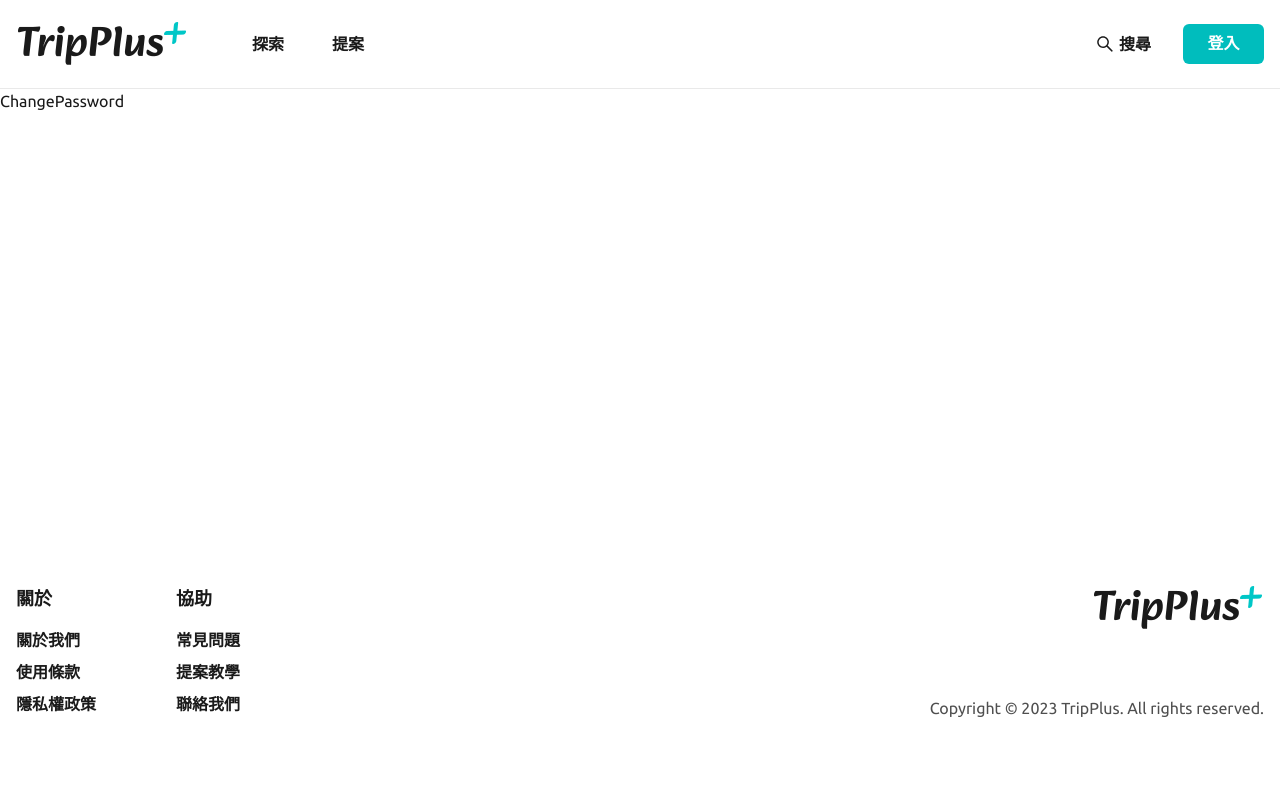
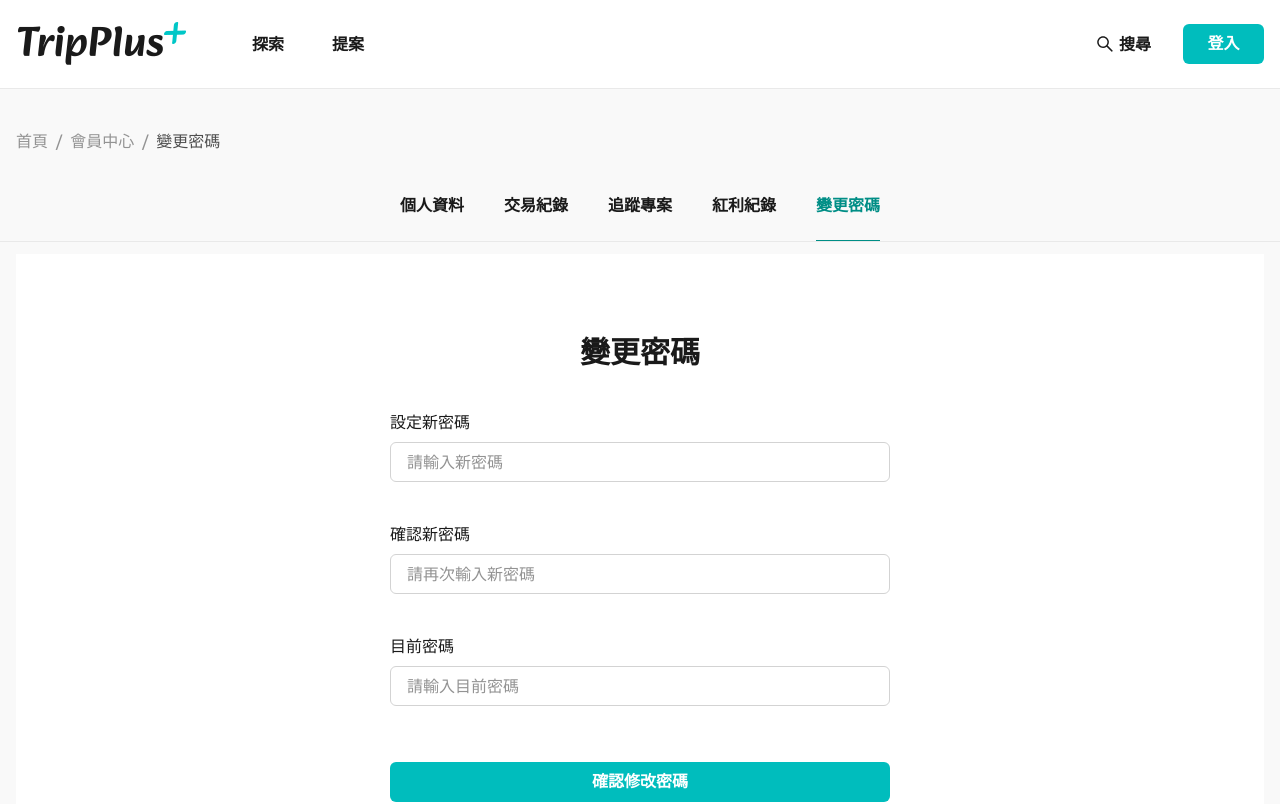
Before and after one commit to gn00678465/TripPlus-client, a Next.js app: page /user/change-password in a window 1280 px wide. Shown: the top 804 px of the page. Built offline with nearby package versions, Linux system fonts and the light colour scheme.

Commit message:
feat: 變更密碼切版

```diff
--- a/src/components/User/menu.tsx
+++ b/src/components/User/menu.tsx
@@ -1,12 +1,10 @@
 import Link from 'next/link';
 import { Flex } from '@chakra-ui/react';
-import { useState } from 'react';
+import { useRouter } from 'next/router';
+
 const UserMenu = () => {
-  const [selectedTab, setSelectedTab] = useState(0);
-
-  const handleTabClick = (index: number) => {
-    setSelectedTab(index);
-  };
+  const router = useRouter();
+  const pathName = router.pathname;
 
   interface Menu {
     title: string;
@@ -15,28 +13,24 @@ const UserMenu = () => {
 
   const menu: Menu[] = [
     { title: '個人資料', url: '/user/account' },
-    { title: '交易紀錄', url: '' },
-    { title: '追蹤專案', url: '' },
-    { title: '紅利紀錄', url: '' },
+    { title: '交易紀錄', url: '/user/transactions' },
+    { title: '追蹤專案', url: '/user/followings' },
+    { title: '紅利紀錄', url: '/user/bonus' },
     { title: '變更密碼', url: '/user/change-password' }
   ];
 
   return (
     <Flex as="ul" className="whitespace-nowrap sm:justify-center">
       {menu.map((item, index) => (
-        <li
-          className="px-2.5 md:px-5"
-          key={index}
-          onClick={() => handleTabClick(index)}
-        >
+        <li className="px-2.5 md:px-5" key={index}>
           <Link
             href={item.url}
             className={`relative font-semibold text-gray-900 transition-colors hover:text-secondary-emphasis-500 ${
-              selectedTab === index ? 'text-secondary-emphasis-500' : ''
+              pathName === item.url ? 'text-secondary-emphasis-500' : ''
             }`}
           >
             {item.title}
-            {selectedTab === index && (
+            {pathName === item.url && (
               <span className="absolute bottom-[-16px] left-0 h-0.5 w-full bg-secondary-emphasis-500 md:bottom-[-28px]"></span>
             )}
           </Link>
--- /dev/null
+++ b/src/pages/user/bonus.tsx
@@ -0,0 +1,40 @@
+import Head from 'next/head';
+import { GetStaticProps } from 'next';
+import { Layout } from '@/components';
+import UserHeader from '@/components/User/user-header';
+import type { ReactElement } from 'react';
+import { Box } from '@chakra-ui/react';
+
+const Bonus: App.NextPageWithLayout = () => {
+  const breadcrumb = [
+    { name: '首頁', url: '/' },
+    { name: '會員中心', url: '/user/account' },
+    { name: '紅利紀錄', url: '/user/bonus' }
+  ];
+
+  return (
+    <>
+      <Head>
+        <title>會員中心-紅利紀錄-TripPlus+</title>
+      </Head>
+
+      <UserHeader breadcrumb={breadcrumb} />
+    </>
+  );
+};
+
+export const getStaticProps: GetStaticProps = async () => {
+  return {
+    props: {}
+  };
+};
+
+export default Bonus;
+
+Bonus.getLayout = function (page: ReactElement) {
+  return (
+    <Layout>
+      <Box className="bg-gray-100">{page}</Box>
+    </Layout>
+  );
+};
--- a/src/pages/user/change-password.tsx
+++ b/src/pages/user/change-password.tsx
@@ -1,12 +1,146 @@
+import Head from 'next/head';
+import { GetStaticProps } from 'next';
 import { Layout } from '@/components';
+import UserHeader from '@/components/User/user-header';
 import type { ReactElement } from 'react';
+import { useRef } from 'react';
+import {
+  Box,
+  Container,
+  FormControl,
+  FormLabel,
+  Input,
+  FormErrorMessage,
+  Button,
+  Heading
+} from '@chakra-ui/react';
+import { useForm } from 'react-hook-form';
 
 const ChangePassword: App.NextPageWithLayout = () => {
-  return <h2>ChangePassword</h2>;
+  const breadcrumb = [
+    { name: '首頁', url: '/' },
+    { name: '會員中心', url: '/user/account' },
+    { name: '變更密碼', url: '/user/change-password' }
+  ];
+
+  const {
+    handleSubmit,
+    register,
+    formState: { errors },
+    watch
+  } = useForm<User.ChangePassword>();
+
+  const password = useRef('');
+  watch('password', password.current);
+
+  const onSubmit = async (data: User.ChangePassword) => {
+    console.log(data);
+  };
+
+  return (
+    <>
+      <Head>
+        <title>會員中心-變更密碼-TripPlus+</title>
+      </Head>
+
+      <UserHeader breadcrumb={breadcrumb} />
+
+      <Box pt={3} className="pb-10 md:pb-20">
+        <Container maxW={'container.xl'}>
+          <Box backgroundColor={'white'} className="p-5 md:p-10">
+            <Box
+              as="form"
+              onSubmit={handleSubmit(onSubmit)}
+              maxW="500px"
+              mx={'auto'}
+            >
+              <Heading as="h1" size="lg" textAlign={'center'} my={10}>
+                變更密碼
+              </Heading>
+
+              <FormControl isInvalid={!!errors.password} my={10}>
+                <FormLabel>設定新密碼</FormLabel>
+                <Input
+                  type="text"
+                  {...register('password', {
+                    required: '請填入新密碼!',
+                    minLength: { value: 8, message: '密碼至少需要8碼' },
+                    pattern: {
+                      value: /^(?=.*[a-z])(?=.*[A-Z])(?=.*\d).{8,}$/,
+                      message:
+                        '密碼至少需要包含1個大寫字母、1個小寫字母、1個數字'
+                    }
+                  })}
+                  placeholder="請輸入新密碼"
+                />
+
+                {!!errors.password && (
+                  <FormErrorMessage>{errors.password.message}</FormErrorMessage>
+                )}
+              </FormControl>
+
+              <FormControl isInvalid={!!errors.confirmPassword} my={10}>
+                <FormLabel>確認新密碼</FormLabel>
+                <Input
+                  type="text"
+                  {...register('confirmPassword', {
+                    required: '請填入確認新密碼!',
+                    validate: (val: string) => {
+                      if (watch('password') !== val) {
+                        return '兩次密碼輸入不一致，請檢查';
+                      }
+                    }
+                  })}
+                  placeholder="請再次輸入新密碼"
+                />
+
+                {!!errors.confirmPassword && (
+                  <FormErrorMessage>
+                    {errors.confirmPassword.message}
+                  </FormErrorMessage>
+                )}
+              </FormControl>
+
+              <FormControl isInvalid={!!errors.oldPassword} my={10}>
+                <FormLabel>目前密碼</FormLabel>
+                <Input
+                  type="text"
+                  {...register('oldPassword', {
+                    required: '請填入目前密碼!'
+                  })}
+                  placeholder="請輸入目前密碼"
+                />
+
+                {!!errors.oldPassword && (
+                  <FormErrorMessage>
+                    {errors.oldPassword.message}
+                  </FormErrorMessage>
+                )}
+              </FormControl>
+
+              <Button type="submit" colorScheme="primary" width={'100%'} my={4}>
+                確認修改密碼
+              </Button>
+            </Box>
+          </Box>
+        </Container>
+      </Box>
+    </>
+  );
+};
+
+export const getStaticProps: GetStaticProps = async () => {
+  return {
+    props: {}
+  };
 };
 
 export default ChangePassword;
 
 ChangePassword.getLayout = function (page: ReactElement) {
-  return <Layout>{page}</Layout>;
+  return (
+    <Layout>
+      <Box className="bg-gray-100">{page}</Box>
+    </Layout>
+  );
 };
--- /dev/null
+++ b/src/pages/user/followings.tsx
@@ -0,0 +1,40 @@
+import Head from 'next/head';
+import { GetStaticProps } from 'next';
+import { Layout } from '@/components';
+import UserHeader from '@/components/User/user-header';
+import type { ReactElement } from 'react';
+import { Box } from '@chakra-ui/react';
+
+const Followings: App.NextPageWithLayout = () => {
+  const breadcrumb = [
+    { name: '首頁', url: '/' },
+    { name: '會員中心', url: '/user/account' },
+    { name: '追蹤專案', url: '/user/followings' }
+  ];
+
+  return (
+    <>
+      <Head>
+        <title>會員中心-追蹤專案-TripPlus+</title>
+      </Head>
+
+      <UserHeader breadcrumb={breadcrumb} />
+    </>
+  );
+};
+
+export const getStaticProps: GetStaticProps = async () => {
+  return {
+    props: {}
+  };
+};
+
+export default Followings;
+
+Followings.getLayout = function (page: ReactElement) {
+  return (
+    <Layout>
+      <Box className="bg-gray-100">{page}</Box>
+    </Layout>
+  );
+};
--- /dev/null
+++ b/src/pages/user/transactions.tsx
@@ -0,0 +1,40 @@
+import Head from 'next/head';
+import { GetStaticProps } from 'next';
+import { Layout } from '@/components';
+import UserHeader from '@/components/User/user-header';
+import type { ReactElement } from 'react';
+import { Box } from '@chakra-ui/react';
+
+const Transactions: App.NextPageWithLayout = () => {
+  const breadcrumb = [
+    { name: '首頁', url: '/' },
+    { name: '會員中心', url: '/user/account' },
+    { name: '交易紀錄', url: '/user/transactions' }
+  ];
+
+  return (
+    <>
+      <Head>
+        <title>會員中心-交易紀錄-TripPlus+</title>
+      </Head>
+
+      <UserHeader breadcrumb={breadcrumb} />
+    </>
+  );
+};
+
+export const getStaticProps: GetStaticProps = async () => {
+  return {
+    props: {}
+  };
+};
+
+export default Transactions;
+
+Transactions.getLayout = function (page: ReactElement) {
+  return (
+    <Layout>
+      <Box className="bg-gray-100">{page}</Box>
+    </Layout>
+  );
+};
```
Also changed, not shown: src/types/user/User.d.ts (added, +7 -0 lines).
